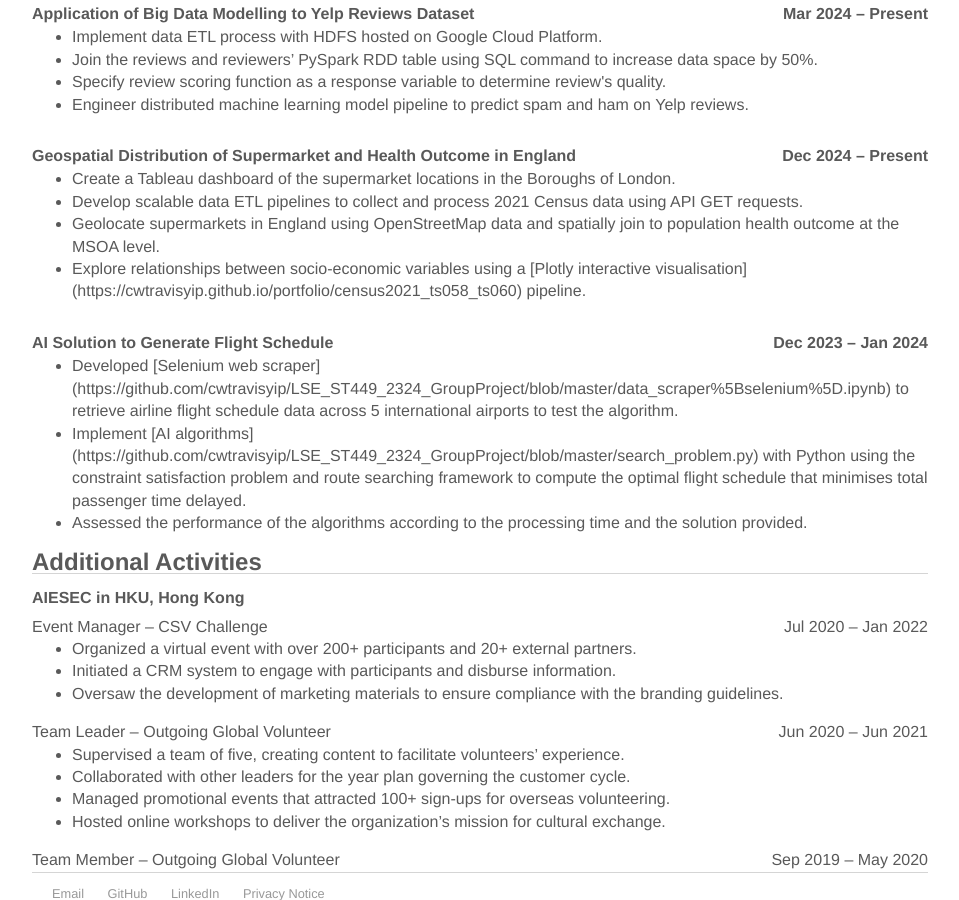
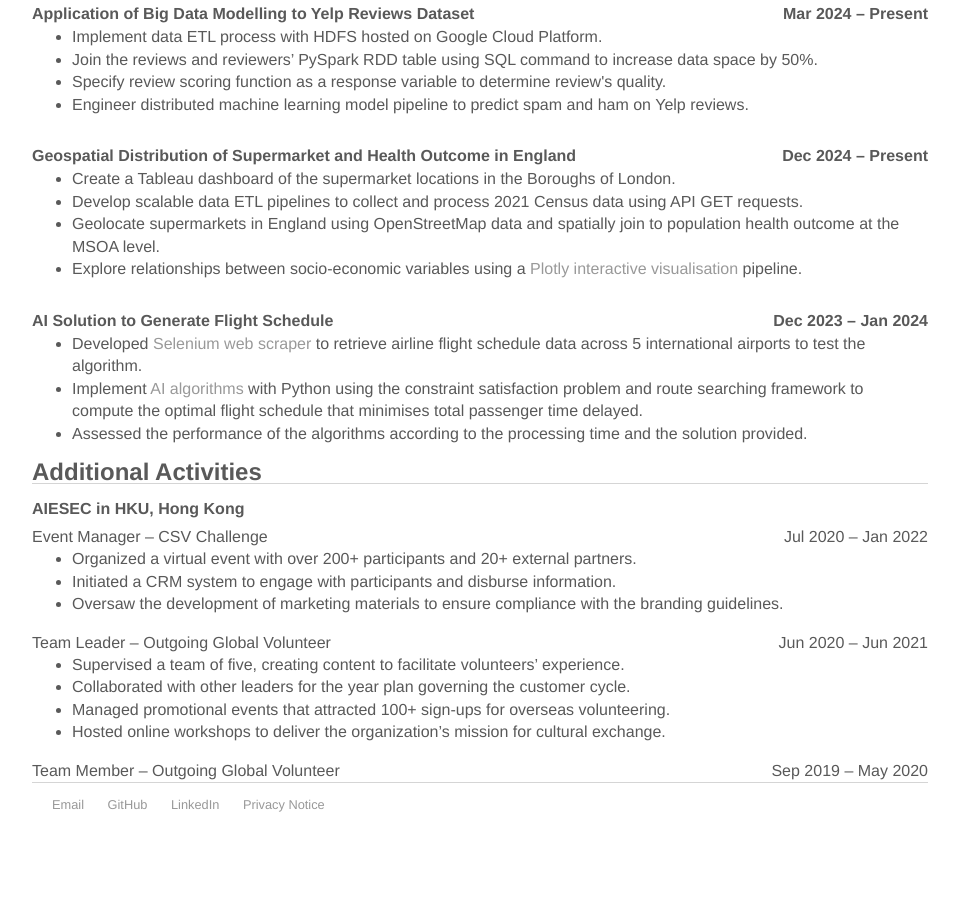
Before and after one commit to cwtravisyip/cwtravisyip.github.io, a Jekyll site: the page built from resume/index.html, in a window 1280 px wide and 900 px high, scrolled down 1228 px. Shown: the whole window, without its empty margins (160-1119 px from the left). Built offline with Jekyll 4.4.1, drawn with Linux system fonts in a browser that asks for light colours; after the commit the page ends 2102 px from its top, so only the background shows below that; some of the changed lines change nothing that is shown.

Commit message:
Update resume URL reference

```diff
--- a/resume/index.html
+++ b/resume/index.html
@@ -103,7 +103,7 @@
 		<li>Create a Tableau dashboard of the supermarket locations in the Boroughs of London.</li>
 		<li>Develop scalable data ETL pipelines to collect and process 2021 Census data using API GET requests.</li>
 		<li>Geolocate supermarkets in England using OpenStreetMap data and spatially join to population health outcome at the MSOA level.</li>
-		<li>Explore relationships between socio-economic variables using a [Plotly interactive visualisation](https://cwtravisyip.github.io/portfolio/census2021_ts058_ts060) pipeline.</li>
+		<li>Explore relationships between socio-economic variables using a <a href="https://cwtravisyip.github.io/portfolio/census2021_ts058_ts060">Plotly interactive visualisation</a> pipeline.</li>
 	</ul>
 
 	<header style="margin-bottom:0px">
@@ -111,8 +111,8 @@
 		<h2 class="resume">Dec 2023 – Jan 2024</h2>
 	</header>
 	<ul style="margin-top:0px;color:#595959"">
-		<li>Developed [Selenium web scraper](https://github.com/cwtravisyip/LSE_ST449_2324_GroupProject/blob/master/data_scraper%5Bselenium%5D.ipynb) to retrieve airline flight schedule data across 5 international airports to test the algorithm.</li>
-		<li>Implement [AI algorithms](https://github.com/cwtravisyip/LSE_ST449_2324_GroupProject/blob/master/search_problem.py) with Python using the constraint satisfaction problem and route searching framework to compute the optimal flight schedule that minimises total passenger time delayed.</li>
+		<li>Developed <a href="https://github.com/cwtravisyip/LSE_ST449_2324_GroupProject/blob/master/data_scraper%5Bselenium%5D.ipynb">Selenium web scraper</a> to retrieve airline flight schedule data across 5 international airports to test the algorithm.</li>
+		<li>Implement <a href="https://github.com/cwtravisyip/LSE_ST449_2324_GroupProject/blob/master/search_problem.py">AI algorithms</a> with Python using the constraint satisfaction problem and route searching framework to compute the optimal flight schedule that minimises total passenger time delayed.</li>
 		<li>Assessed the performance of the algorithms according to the processing time and the solution provided.</li>
 	</ul>
 
```
